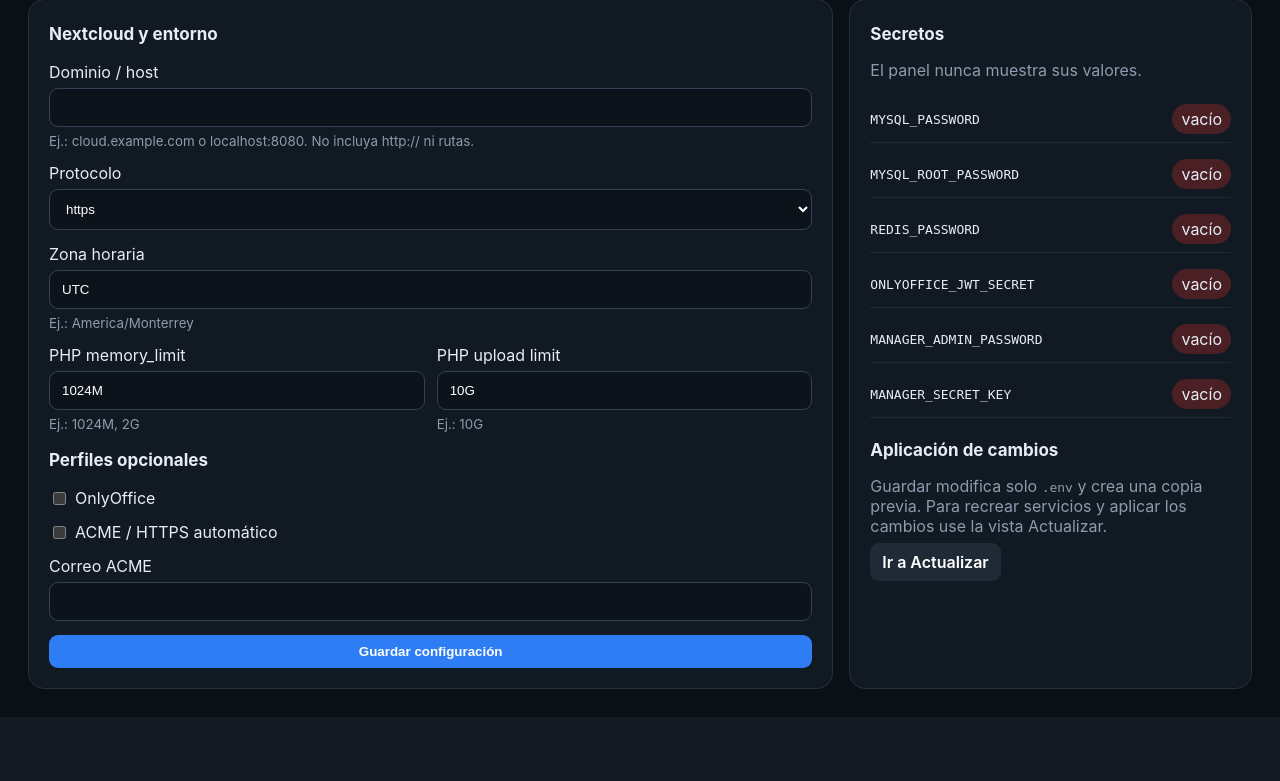
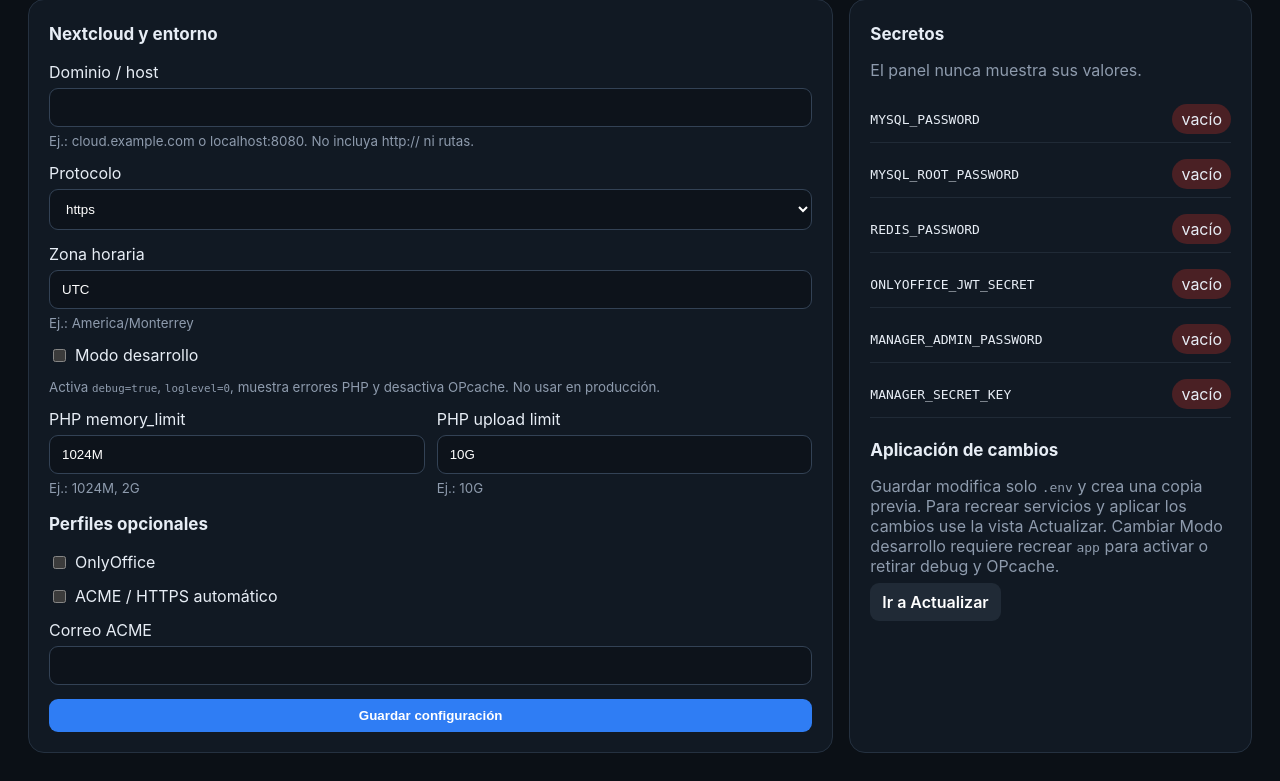
Before and after one commit to Destripador/docker-nextcloud-onlyoffice, a Flask app: page /configuration in a window 1280 px wide. Shown: the part 203-984 px from the top of the page. Before the commit the page ends 892 px from the top, so only its background shows below. Run offline with Flask 3, Linux system fonts and the light colour scheme; the visitor is signed in with stand-in values (Sample User, id 1); parts of the project's set-up code (start-up, migrations or seed data) failed here and were passed over.

Commit message:
feat(manager): expose development mode in configuration UI

```diff
--- a/manager/templates/configuration.html
+++ b/manager/templates/configuration.html
@@ -34,6 +34,12 @@
       <input name="timezone" value="{{ config.timezone }}" required {% if active_operation %}disabled{% endif %}>
       <small>Ej.: America/Monterrey</small>
     </label>
+
+    <label class="checkline">
+      <input type="checkbox" name="dev_mode" {% if config.dev_mode %}checked{% endif %} {% if active_operation %}disabled{% endif %}>
+      <span>Modo desarrollo</span>
+    </label>
+    <small class="muted">Activa <code>debug=true</code>, <code>loglevel=0</code>, muestra errores PHP y desactiva OPcache. No usar en producción.</small>
 
     <div class="two-col">
       <label>PHP memory_limit
@@ -77,7 +83,7 @@
     </div>
 
     <h2>Aplicación de cambios</h2>
-    <p class="muted">Guardar modifica solo <code>.env</code> y crea una copia previa. Para recrear servicios y aplicar los cambios use la vista Actualizar.</p>
+    <p class="muted">Guardar modifica solo <code>.env</code> y crea una copia previa. Para recrear servicios y aplicar los cambios use la vista Actualizar. Cambiar Modo desarrollo requiere recrear <code>app</code> para activar o retirar debug y OPcache.</p>
     <a class="button ghost" href="{{ url_for('updates_view') }}">Ir a Actualizar</a>
   </aside>
 </section>
```
